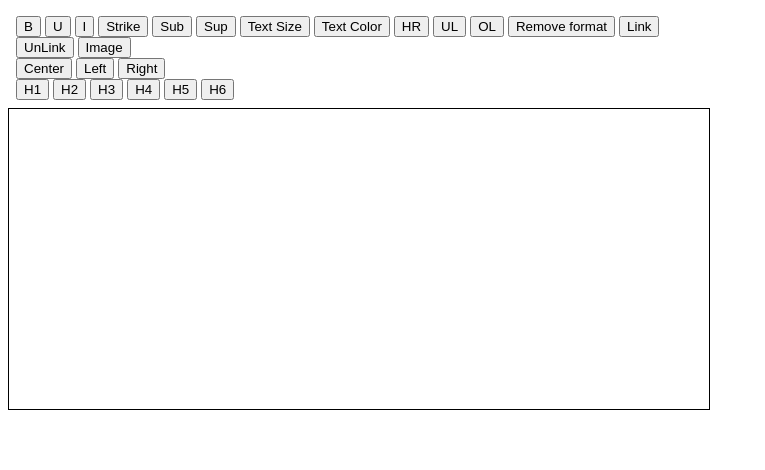
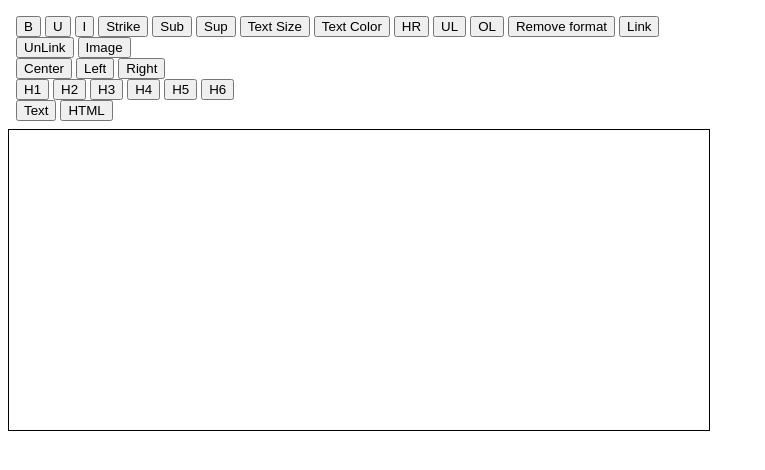
Before and after one commit to Ivan753/text-editing-web-form, a plain HTML site: page index.html in a window 1280 px wide. Shown: the whole page, without its empty margins (0-765 px from the left). Drawn offline with Linux system fonts and the light colour scheme.

Commit message:
added the ability to change the mode: text & html

```diff
--- a/index.html
+++ b/index.html
@@ -11,17 +11,22 @@ WebForm = {
 
     container: null,        // containing form
     richTextField: null,    // iframe
+    iframe_id: null,        // iframe id
     textArea: null,         // textarea
 
     // arguments: id name id
-    init: function(cont, iframe, ta){
+    init: function(cont, iframe_id, ta){
 
         this.container = document.querySelector(cont);
+        this.iframe_id = document.querySelector(iframe_id);
 
-        this.richTextField = iframe;
+
         this.textArea = document.querySelector(ta);
 
-        //this.richTextField.setAttribute("name", "richTextField");
+        this.iframe_id.setAttribute("name", "richTextField");
+
+        this.richTextField = richTextField;
+
         this.textArea.setAttribute("name", "myTextArea");
 
         this.textArea.display = "none";
@@ -121,6 +126,23 @@ WebForm = {
     // importamt before shipping
     prepationSubmit: function(form){
         this.textArea.value = this.richTextField.document.body.innerHTML;
+    },
+
+    change: function(n){
+
+        switch(n){
+            case 1:
+                this.prepationSubmit();
+                this.iframe_id.style.display = "none";
+                this.textArea.style.display = "block";
+            break;
+            case 2:
+                this.richTextField.document.body.innerHTML = this.textArea.value;
+                this.iframe_id.style.display = "block";
+                this.textArea.style.display = "none";
+            break;
+        }
+
     }
 
 }
@@ -163,6 +185,9 @@ WebForm = {
             <input type="button" value="H4" onclick = "WebForm.h(4)">
             <input type="button" value="H5" onclick = "WebForm.h(5)">
             <input type="button" value="H6" onclick = "WebForm.h(6)">
+            <br>
+            <input type="button" value="Text" onclick = "WebForm.change(2)">
+            <input type="button" value="HTML" onclick = "WebForm.change(1)">
         </div>
 
         <textarea style="display:none;" name="myTextArea" id="myTextArea"></textarea>
@@ -170,6 +195,6 @@ WebForm = {
 
 
     </form>
-<script>WebForm.init("#web_form_cont", richTextField, "#myTextArea");</script>
+<script>WebForm.init("#web_form_cont", "#richTextField", "#myTextArea");</script>
 </body>
 </html>
```
